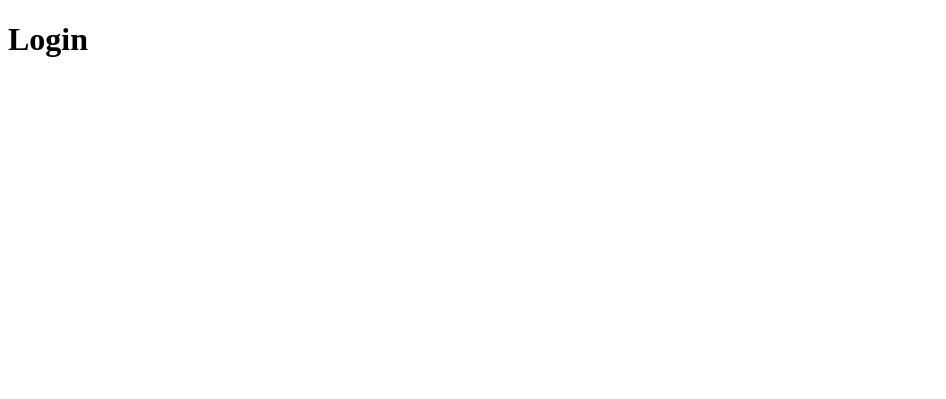
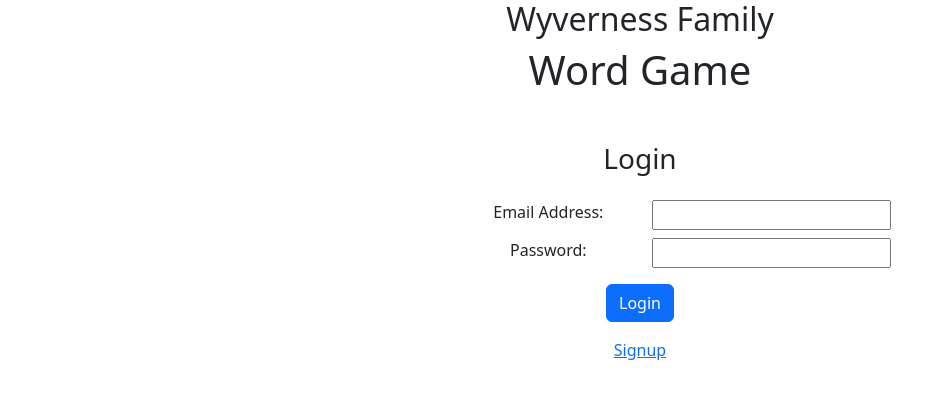
Before and after one commit to ronsmith/WordGame, a Flask app: page /login in a window 1280 px wide. Before the commit the part shown is almost empty. Shown: the top 399 px of the page, without its empty margins (0-946 px from the left). Run offline with Flask 3, Linux system fonts and the light colour scheme; some libraries are stand-ins or nearby versions.

Commit message:
login page layout

```diff
--- a/templates/login.html
+++ b/templates/login.html
@@ -1,10 +1,43 @@
-<!DOCTYPE html>
-<html lang="en">
-<head>
-    <meta charset="UTF-8">
-    <title>Word Game Login</title>
-</head>
-<body>
-    <h1>Login</h1>
-</body>
-</html>
+{% extends "base.html" %}
+{% block content %}
+    <div class="container text-center">
+        <div class="page-header mb-5">
+            <h2>Wyverness Family</h2>
+            <h1>Word Game</h1>
+        </div>
+        <h3 class="mb-4">Login</h3>
+        <form>
+            <div class="row m-2">
+                <div class="col-4">&nbsp;</div>
+                <div class="col-2 text-left"><label for="email">Email Address:</label></div>
+                <div class="col-1 text-left"><input type="email" id="email" name="email"></div>
+                <div class="col-5">&nbsp;</div>
+            </div>
+            <div class="row m-2">
+                <div class="col-4">&nbsp;</div>
+                <div class="col-2 text-left"><label for="password">Password:</label></div>
+                <div class="col-1 text-left"><input type="password" id="password" name="password"></div>
+                <div class="col-5">&nbsp;</div>
+            </div>
+            <div class="row m-3">
+                <div class="col-5">&nbsp;</div>
+                <div class="col-2 text-center"><button class="btn btn-primary">Login</button></div>
+                <div class="col-5">&nbsp;</div>
+            </div>
+            <div class="row m-3">
+                <div class="col-5">&nbsp;</div>
+                <div class="col-2 text-center"><a href="{{ url_for('signup') }}">Signup</a></div>
+                <div class="col-5">&nbsp;</div>
+            </div>
+        </form>
+    </div>
+{% endblock %}
+{% block script %}
+    <script>
+        $(document).ready(function () {
+            $("#play_game_btn").click(function () {
+                location.href = "{{ url_for('game') }}";
+            });
+        });
+    </script>
+{% endblock %}
```
